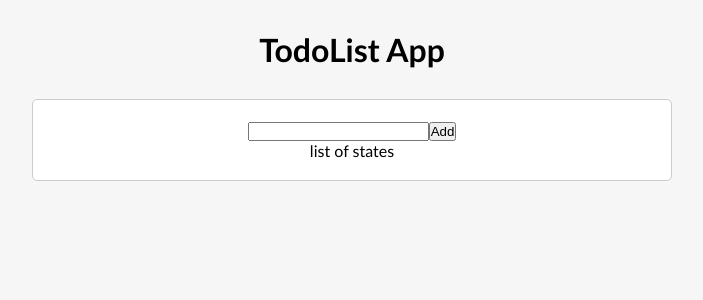
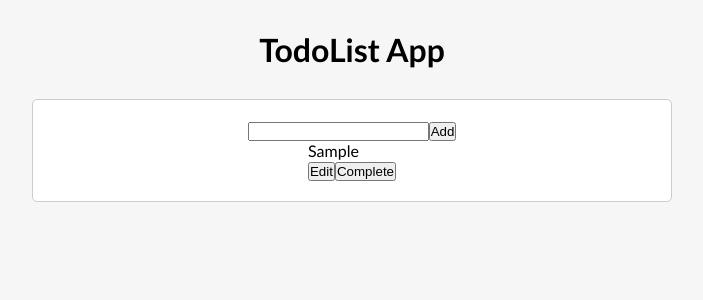
Before and after one commit to HesamMarshal/todo-list-react, a React (Create React App) app: page / in a window 1280 px wide. Both pictures are taken after typing "Sample" into the empty fields and a click on the button "Add". Shown: the top 300 px of the page, without its empty margins (288-991 px from the left). Built offline with nearby package versions, Linux system fonts and the light colour scheme.

Commit message:
add renderTodos code

```diff
--- a/src/components/TodoApp.js
+++ b/src/components/TodoApp.js
@@ -5,21 +5,20 @@ import TodoList from "./TodoList";
 const TodoApp = () => {
   // todos state
   const [todos, setTodos] = useState([]);
-  // const addToDoHandler = (input) => {
-  //   console.log(input);
-  //   const newTodo = {
-  //     id: Math.floor(Math.random() * 1000),
-  //     text: input,
-  //     isCompleted: false,
-  //   };
+  const addToDoHandler = (input) => {
+    const newTodo = {
+      id: Math.floor(Math.random() * 1000),
+      text: input,
+      isCompleted: false,
+    };
 
-  //   setTodos([...todos, newTodo]);
-  // };
+    setTodos([...todos, newTodo]);
+  };
   return (
     <div className="container">
-      {/* <TodoFrom addToDoHandler={addToDoHandler} /> */}
-      <TodoFrom setTodos={setTodos} todos={todos} />
-      <TodoList />
+      <TodoFrom addToDoHandler={addToDoHandler} />
+
+      <TodoList todos={todos} />
     </div>
   );
 };
--- a/src/components/TodoFrom.js
+++ b/src/components/TodoFrom.js
@@ -6,9 +6,6 @@ const TodoFrom = (props) => {
     setInput(e.target.value);
   };
 
-  const clickHandler = () => {
-    console.log("Todo Form");
-  };
   const submitHandler = (e) => {
     e.preventDefault();
 
@@ -17,24 +14,13 @@ const TodoFrom = (props) => {
       alert("Enter todo");
       return;
     }
-    // props.addToDoHandler(input);
-
-    const newTodo = {
-      id: Math.floor(Math.random() * 1000),
-      text: input,
-      isCompleted: false,
-    };
-
-    props.setTodos([...props.todos, newTodo]);
+    props.addToDoHandler(input);
     setInput("");
   };
   return (
     <form onSubmit={submitHandler}>
       <input type="text" value={input} onChange={changeHandle} />
-      <button onClick={clickHandler} type="submit">
-        {" "}
-        Add{" "}
-      </button>
+      <button type="submit"> Add </button>
     </form>
   );
 };
--- a/src/components/TodoList.js
+++ b/src/components/TodoList.js
@@ -1,5 +1,21 @@
-const TodoList = () => {
-  return <div>list of states</div>;
+const TodoList = ({ todos }) => {
+  const renderTodos = () => {
+    if (todos.length === 0) return <p>add some todos</p>;
+
+    return todos.map((todo) => {
+      return (
+        <div key={todo.id}>
+          <div>{todo.text}</div>
+          <div>
+            <button>Edit</button>
+            <button>Complete</button>
+          </div>
+        </div>
+      );
+    });
+  };
+
+  return <div>{renderTodos()}</div>;
 };
 
 export default TodoList;
```
